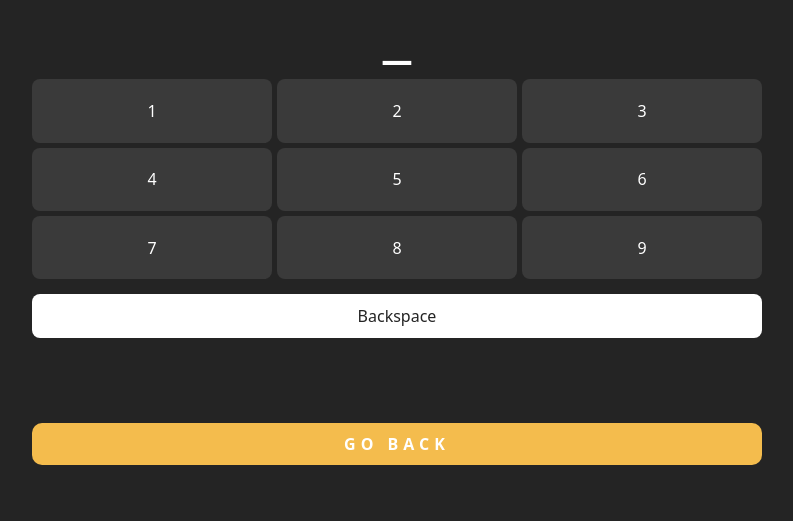
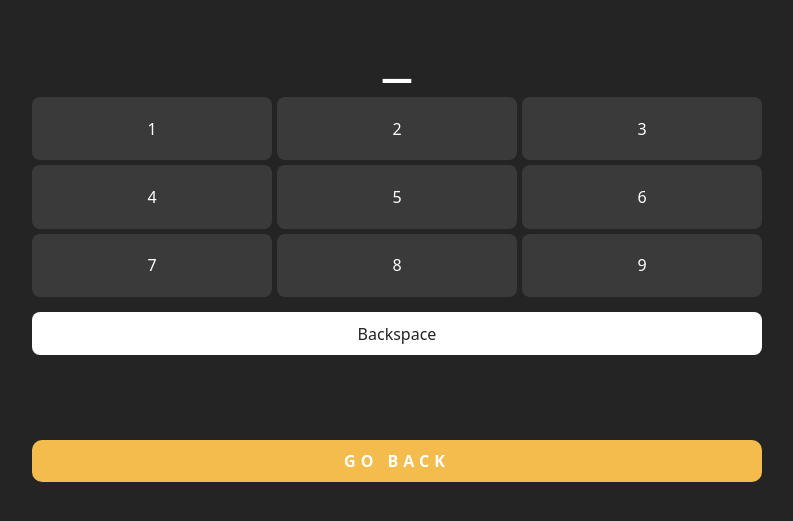
Before and after one commit to haydnkerr/Amazing-Race, a React (Vite) app: page /Amazing-Race/codebreakers in a window 1280 px wide. Shown: the part 151-672 px from the top of the page, without its empty margins (243-1036 px from the left). Built offline with nearby package versions, Linux system fonts and the light colour scheme.

Commit message:
styling updated for cards

```diff
--- a/src/App.css
+++ b/src/App.css
@@ -12,7 +12,7 @@ body {
   display: flex;
   align-items: center;
   justify-content: center;
-  padding: 0px 10px 50px 10px;
+  padding: 20px 10px 35px 10px;
   background-color: #242424;
 
 }
```
